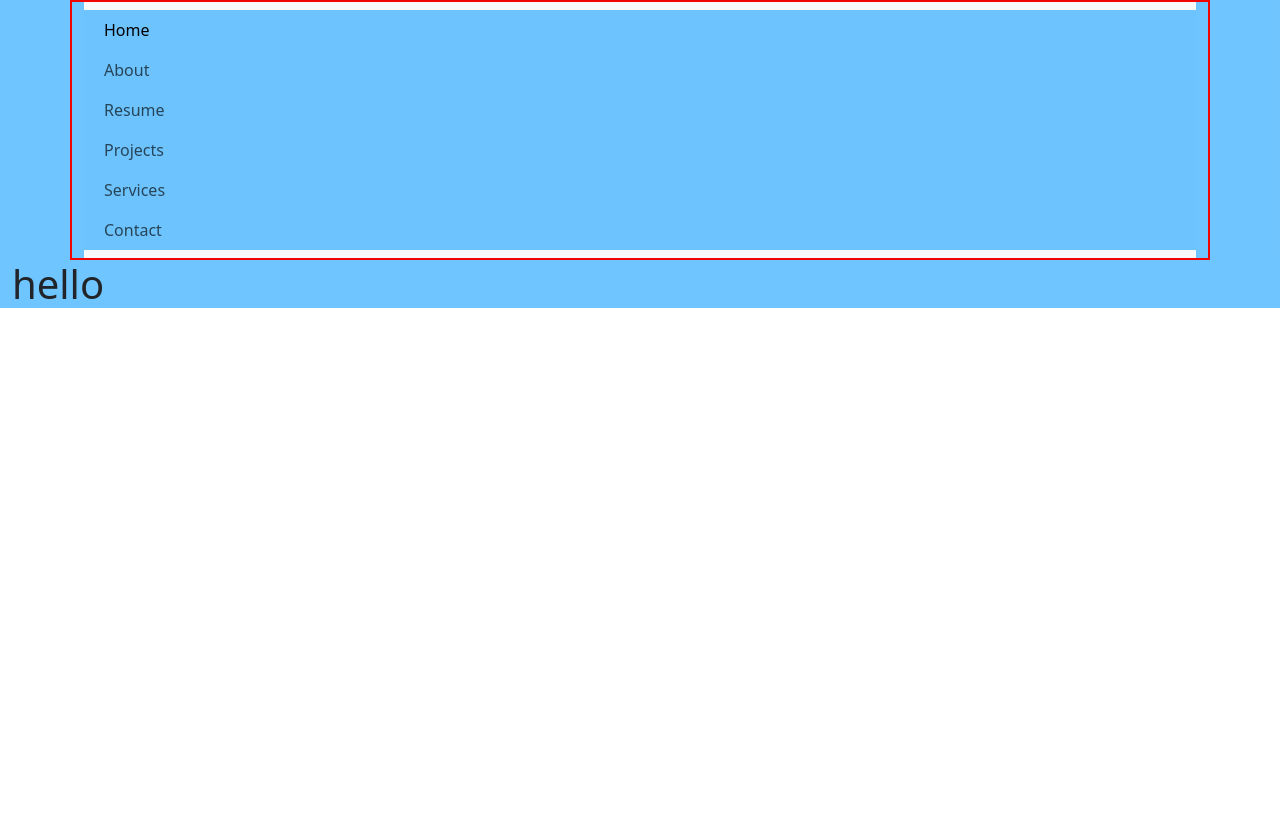
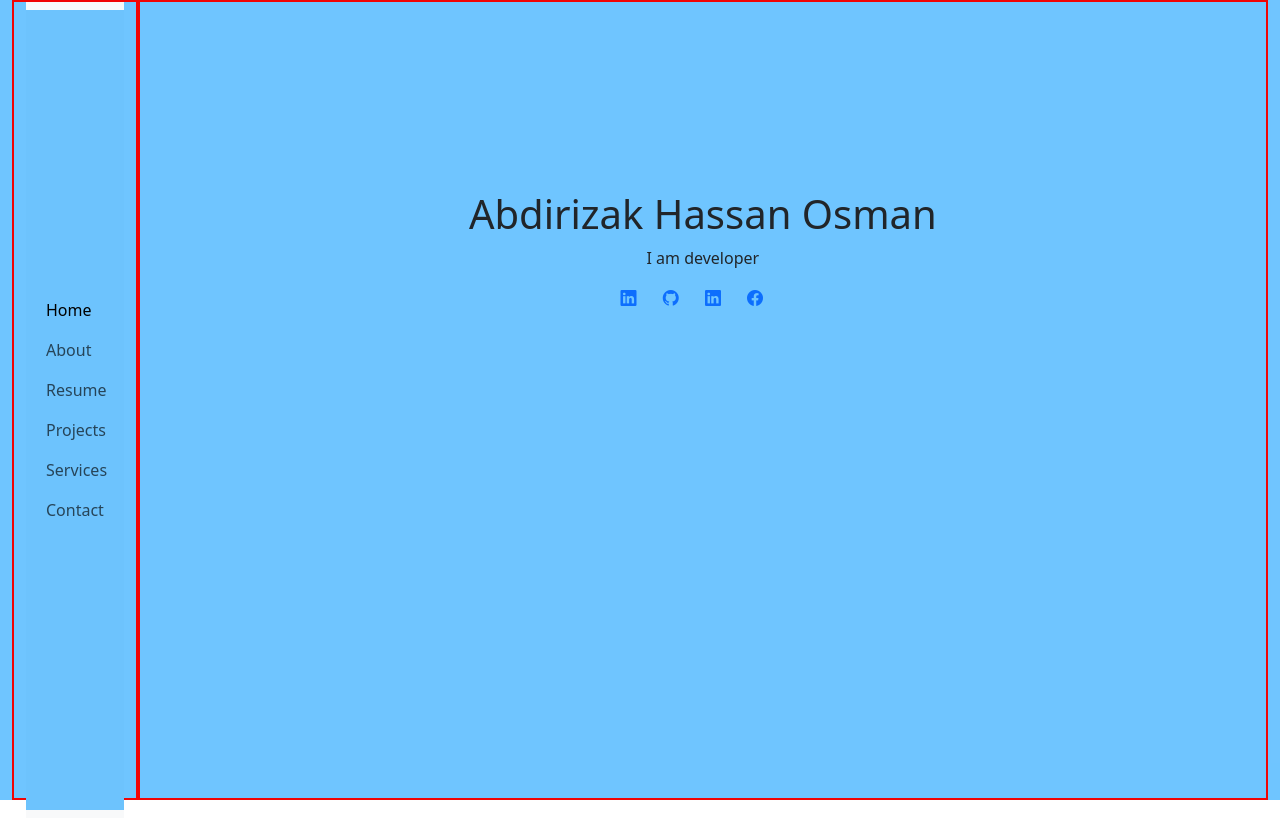
Before and after one commit to ZamirLucky/samirluckycreates, a plain HTML site: page index.html in a window 1280 px wide. Drawn offline with nearby package versions, Linux system fonts and the light colour scheme.

Commit message:
added info-container

```diff
--- a/css/portfolio_styling.css
+++ b/css/portfolio_styling.css
@@ -5,6 +5,24 @@
     background-color: rgb(51, 173, 255, 0.7);
 }
 
+.navbar-container{
+    width: 10%;
+}
+
+.info-container{
+    padding-top: 15%;
+    text-align: center;
+}
+
 .container{
     border: 2px solid rgb(241, 4, 4);
 }
+
+:root{
+    --bs-link-color: #000000;
+}
+
+.container-fluid{
+    display: flex;
+    height: 100vh;
+}
--- a/index.html
+++ b/index.html
@@ -5,16 +5,18 @@
     <meta name="viewport" content="width=device-width, initial-scale=1.0">
     <title>Document</title>
 
-
-
+    <!--Bootstrap stylesheets-->
     <link href="https://cdn.jsdelivr.net/npm/bootstrap@5.3.3/dist/css/bootstrap.min.css" rel="stylesheet"
         integrity="sha384-QWTKZyjpPEjISv5WaRU9OFeRpok6YctnYmDr5pNlyT2bRjXh0JMhjY6hW+ALEwIH" crossorigin="anonymous">
 
+    <link rel="stylesheet" href="https://cdn.jsdelivr.net/npm/bootstrap-icons@1.11.3/font/bootstrap-icons.min.css">
+
+    <!--My stylesheets-->
     <link rel="stylesheet" href="css/portfolio_styling.css">
 </head>
 <body>
-    <div class="container-fluid">
-        <div class="container">
+    <div class="container-fluid ">
+        <div class="container navbar-container">
 
             <!-- Navbar -->
             <nav class="navbar navbar-expand-lg bg-body-tertiary">
@@ -48,11 +50,36 @@
                   </div>
                 </div>
             </nav> <!--Navbar-->
+        </div>
 
+        <div class="container info-container">
+          <h1>
+            Abdirizak Hassan Osman
+          </h1>
+          <p>I am developer</p>
+          <div>
+            <a class="icon-link icon-link-hover" href="#">
+              <i class="bi bi-linkedin"></i>
+              <svg class="bi" aria-hidden="true"><use xlink:href="#arrow-right"></use></svg>
+            </a>
+            <a class="icon-link icon-link-hover" href="#">
+              <i class="bi bi-github"></i>
+              <svg class="bi" aria-hidden="true"><use xlink:href="#arrow-right"></use></svg>
+            </a>
+            <a class="icon-link icon-link-hover" href="#">
+              <i class="bi bi-linkedin"></i>
+              <svg class="bi" aria-hidden="true"><use xlink:href="#arrow-right"></use></svg>
+            </a>
+            <a class="icon-link icon-link-hover" href="#">
+              <i class="bi bi-facebook"></i>
+              <svg class="bi" aria-hidden="true"><use xlink:href="#arrow-right"></use></svg>
+            </a>
+
+          </div>
         </div>
-        <h1>
-            hello
-        </h1>
+
+
+
     </div>
 
     <script src="https://cdn.jsdelivr.net/npm/bootstrap@5.3.3/dist/js/bootstrap.bundle.min.js"
```
Also changed, not shown: images/me1.jpg (added).
